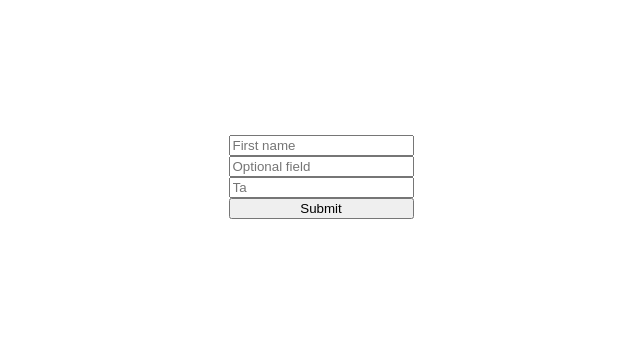
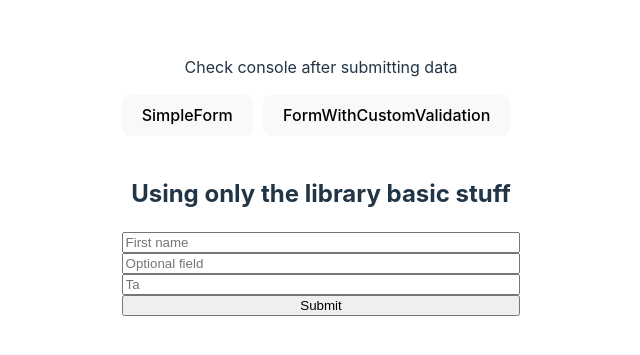
Before and after one commit to Tamir198/react-hook-form-example, a React (Vite) app: page / in a window 1280 px wide. Shown: the part 223-578 px from the top of the page, without its empty margins (319-959 px from the left). Built offline with nearby package versions, Linux system fonts and the light colour scheme.

Commit message:
Added form with custom validation

```diff
--- a/src/App.tsx
+++ b/src/App.tsx
@@ -1,17 +1,39 @@
-import { useState } from 'react'
-import reactLogo from './assets/react.svg'
-import viteLogo from '/vite.svg'
-import './App.css'
-import { SimpleForm } from './forms/SimpleForm'
+import { useState } from 'react';
+import { SimpleForm } from './forms/SimpleForm';
+import { FormWithCustomValidation } from './forms/FormWithCustomValidation';
+import './App.css';
+
+const components = [
+  { name: 'SimpleForm', component: SimpleForm },
+  { name: 'FormWithCustomValidation', component: FormWithCustomValidation },
+];
 
 function App() {
-  const [count, setCount] = useState(0)
+  const [currentComponentIndex, setCurrentComponentIndex] = useState(0);
+
+  const handleTabChange = (index: number) => {
+    setCurrentComponentIndex(index);
+  };
+
+  const CurrentComponent = components[currentComponentIndex].component;
 
   return (
-    <>
-      <SimpleForm/>
-    </>
-  )
+    <div style={{ padding: '20px' }}>
+      <p>Check console after submitting data</p>
+      <div style={{ marginBottom: '20px' }}>
+        {components.map((comp, index) => (
+          <button
+            key={index}
+            onClick={() => handleTabChange(index)}
+            style={{ marginRight: '10px' }}
+          >
+            {comp.name}
+          </button>
+        ))}
+      </div>
+      <CurrentComponent />
+    </div>
+  );
 }
 
-export default App
+export default App;
--- /dev/null
+++ b/src/forms/FormWithCustomValidation.tsx
@@ -0,0 +1,66 @@
+import { useForm, SubmitHandler } from "react-hook-form";
+
+type FormValues = {
+  firstName: string;
+  optionalField: number;
+  ta: string;
+};
+
+export const FormWithCustomValidation = () => {
+  const {
+    register,
+    handleSubmit,
+    formState: { errors },
+  } = useForm<FormValues>();
+
+  const onSubmit: SubmitHandler<FormValues> = (data) => console.log(data);
+
+  // Custom validation functions
+  const validateFirstName = (value: string) => {
+    if (!value.trim()) return "First name is required";
+    if (value.length > 80) return "First name cannot exceed 80 characters";
+    return true;
+  };
+
+  const validateOptionalField = (value: number) => {
+    if (value < 40) return "Value must be at least 40";
+    if (value > 50) return "Value cannot exceed 50";
+    return true;
+  };
+
+  const validateTaField = (value: string) => {
+    if (!value.trim()) return "Ta is required";
+    return true;
+  };
+
+  return (
+    <form style={{ display: "flex", flexDirection: "column" }} onSubmit={handleSubmit(onSubmit)}>
+        <h2>Custom validation function</h2>
+      <input
+        type="text"
+        placeholder="First name"
+        {...register("firstName", {
+          validate: validateFirstName,
+        })}
+      />
+      {errors.firstName && <p>{errors.firstName.message}</p>}
+      <input
+        type="number"
+        placeholder="Optional field"
+        {...register("optionalField", {
+          validate: validateOptionalField,
+        })}
+      />
+      {errors.optionalField && <p>{errors.optionalField.message}</p>}
+      <input
+        type="text"
+        placeholder="Ta"
+        {...register("ta", {
+          validate: validateTaField,
+        })}
+      />
+      {errors.ta && <p>{errors.ta.message}</p>}
+      <input type="submit" />
+    </form>
+  );
+};
--- a/src/forms/SimpleForm.tsx
+++ b/src/forms/SimpleForm.tsx
@@ -17,6 +17,7 @@ export const SimpleForm = () => {
 
   return (
     <form style={{display: "flex", flexDirection: "column"}} onSubmit={handleSubmit(onSubmit)}>
+        <h2>Using only the library basic stuff</h2>
       <input
         type="text"
         placeholder="First name"
```
